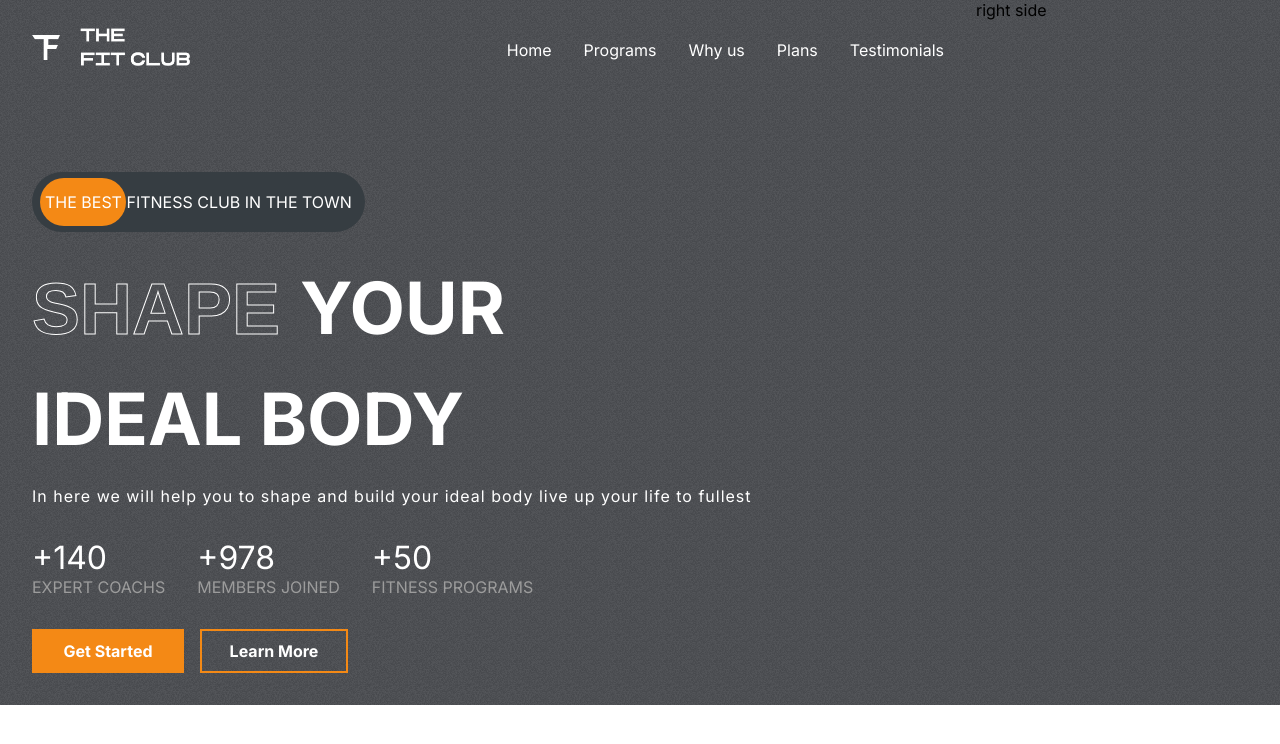
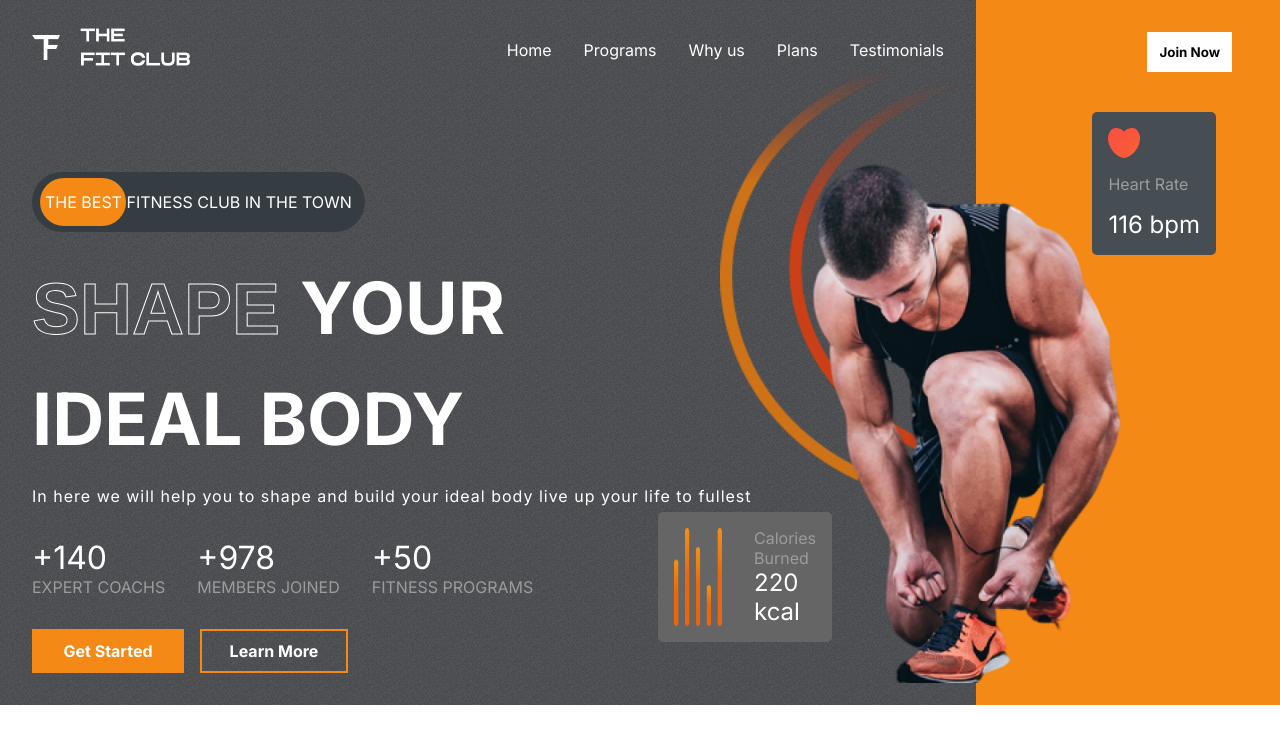
Before and after one commit to uluisik/real-estate, a React (Create React App) app: page / in a window 1280 px wide. Shown: the top 744 px of the page. Built offline with nearby package versions, Linux system fonts and the light colour scheme.

Commit message:
created rigt-side

```diff
--- a/src/components/Hero/Hero.css
+++ b/src/components/Hero/Hero.css
@@ -13,6 +13,8 @@
 }
 .right-h {
   flex: 1;
+  position: relative;
+  background-color: var(--orange);
 }
 
 .the-best-ad {
@@ -92,3 +94,77 @@
   width: 8rem;
   border: 2px solid var(--orange);
 }
+.right-h > .btn {
+  position: absolute;
+  right: 3rem;
+  top: 2rem;
+  color: black;
+}
+.heart-rate {
+  display: flex;
+  flex-direction: column;
+  gap: 1rem;
+  background-color: var(--darkGrey);
+  width: fit-content;
+  padding: 1rem;
+  align-items: start;
+  border-radius: 5px;
+  position: absolute;
+  right: 4rem;
+  top: 7rem;
+}
+
+.heart-rate > img {
+  width: 2rem;
+}
+
+.heart-rate > :nth-child(2) {
+  color: var(--gray);
+}
+.heart-rate > :nth-child(3) {
+  color: white;
+  font-size: 1.5rem;
+}
+
+.hero-image {
+  position: absolute;
+  top: 10rem;
+  right: 8rem;
+  width: 23rem;
+}
+
+.hero-image-back {
+  position: absolute;
+  top: 4rem;
+  right: 20rem;
+  width: 15rem;
+  z-index: -1;
+}
+
+.calories {
+  display: flex;
+  gap: 2rem;
+  background-color: var(--caloryCard);
+  border-radius: 5px;
+  padding: 1rem;
+  width: fit-content;
+  position: absolute;
+  top: 32rem;
+  right: 28rem;
+}
+.calories > img {
+  width: 3rem;
+}
+.calories > div {
+  display: flex;
+  flex-direction: column;
+  justify-content: space-between;
+}
+
+.calories > div > :nth-child(1) {
+  color: var(--gray);
+}
+.calories > div > :nth-child(2) {
+  color: white;
+  font-size: 1.5rem;
+}
--- a/src/components/Hero/Hero.jsx
+++ b/src/components/Hero/Hero.jsx
@@ -53,7 +53,27 @@
           <buttons className="btn">Learn More</buttons>
         </div>
       </div>
-      <div className="right-h">right side</div>
+      <div className="right-h">
+        <button className="btn">Join Now</button>
+
+        <div className="heart-rate">
+          <img src={Heart} alt="" />
+          <span>Heart Rate</span>
+          <span>116 bpm</span>
+        </div>
+
+        {/* hero images */}
+        <img src={hero_image} alt="" className="hero-image" />
+        <img src={hero_image_back} alt="" className="hero-image-back" />
+        {/* calories */}
+        <div className="calories">
+          <img src={Calories} alt="" />
+          <div>
+            <span>Calories Burned</span>
+            <span>220 kcal</span>
+          </div>
+        </div>
+      </div>
     </div>
   );
 };
```
